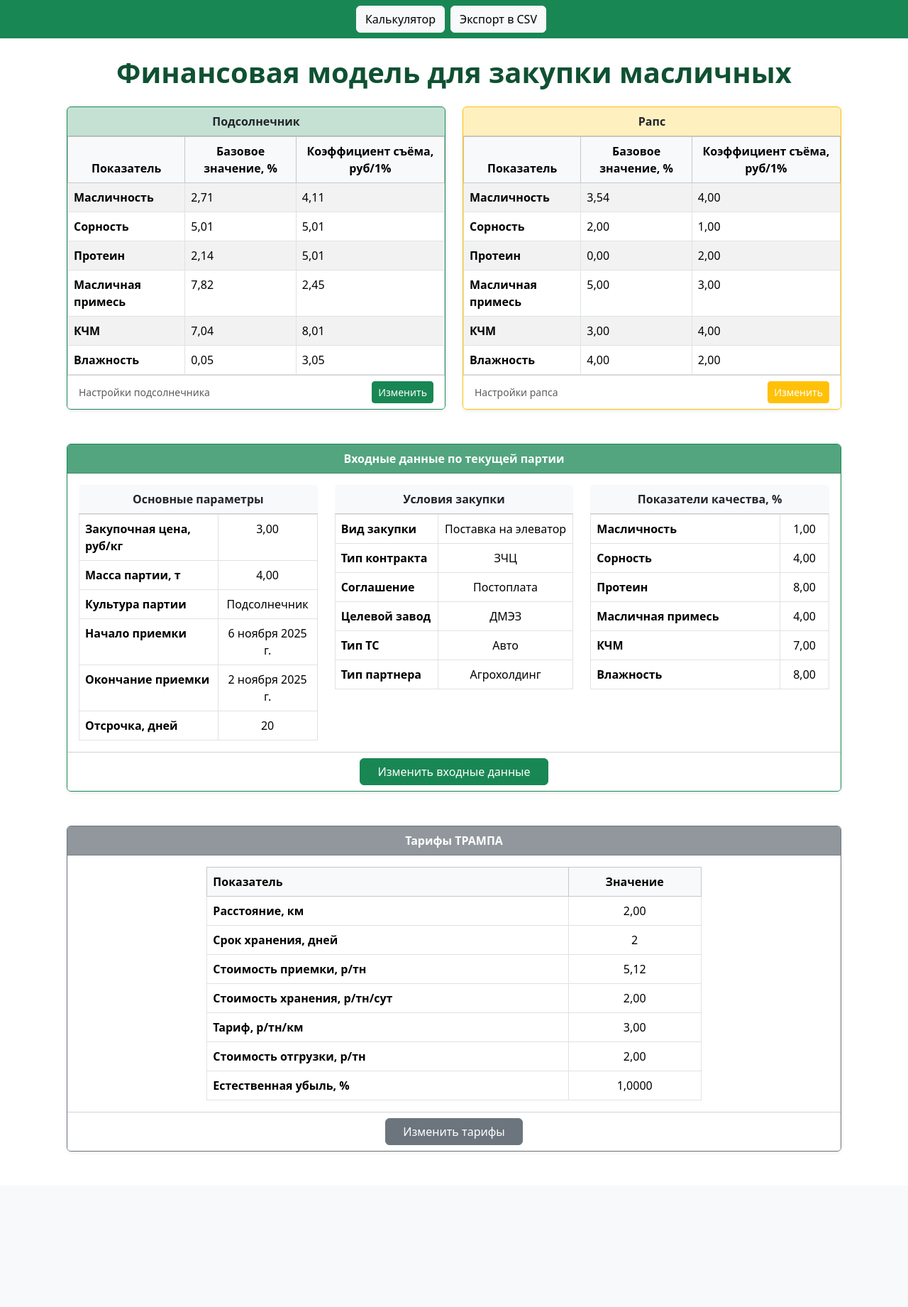
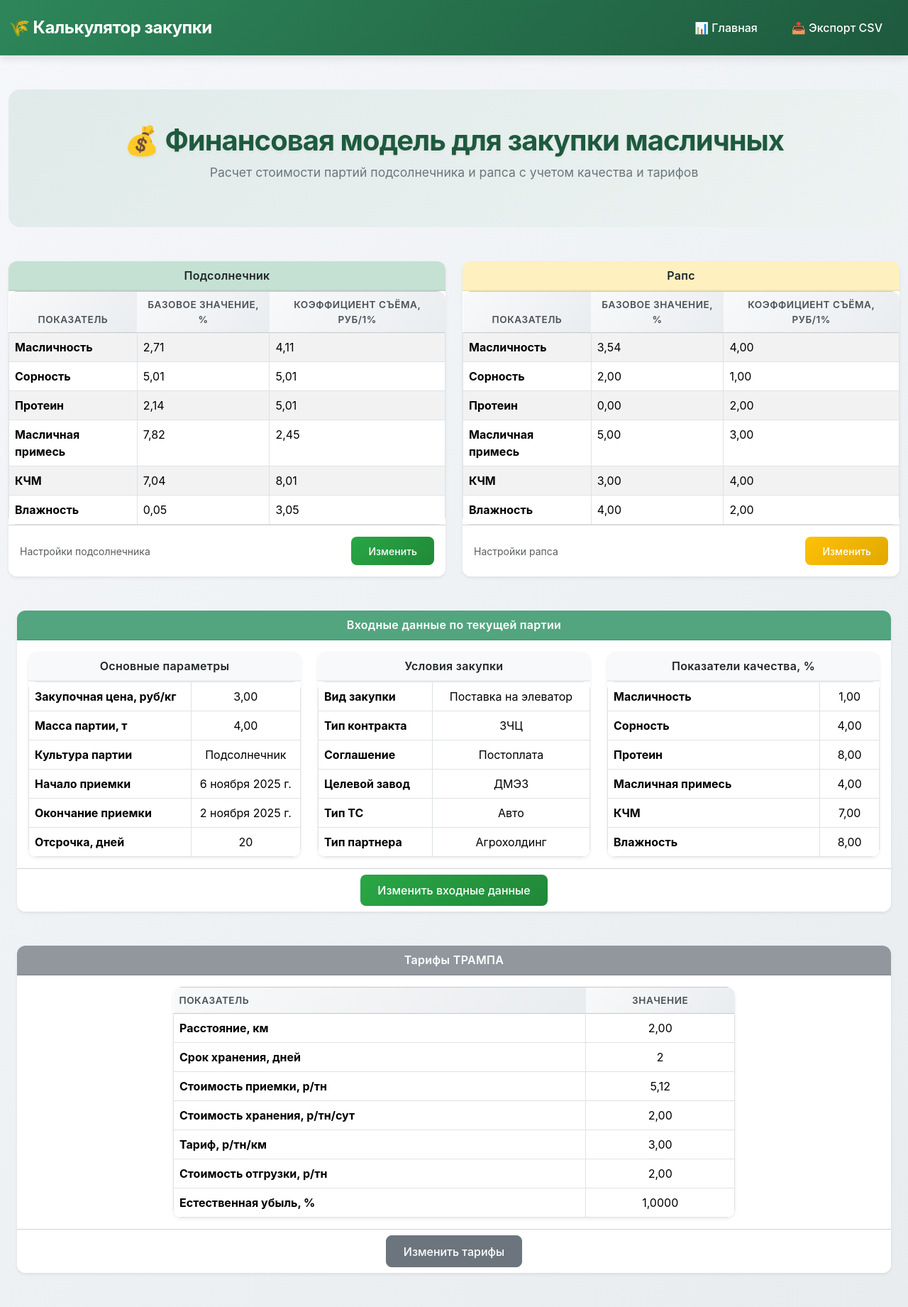
Before and after one commit to orcworker1/purch_calculator, a Django app: page / in a window 1280 px wide. Shown: the whole page at 71% size. Before the commit the page ends 1622 px from the top, so only its background shows below. Run offline with Django 5.2, Linux system fonts and the light colour scheme; data comes from the database, SQL or seed files in the repository; both versions use the stored data as it was after the commit; some libraries are stand-ins or nearby versions.

Commit message:
update design

```diff
--- a/purch_calculator/removal_rates/forms.py
+++ b/purch_calculator/removal_rates/forms.py
@@ -183,7 +183,7 @@ class TariffsForm(forms.ModelForm):
             }),
             'natural_loss_pct': forms.NumberInput(attrs={
                 'class': 'form-control',
-                'step': '1,00',
+                'step': '0.001',
                 'placeholder': 'Введите естественную убыль'
             }),
 
--- a/templates/base.html
+++ b/templates/base.html
@@ -1,24 +1,179 @@
 {% load django_bootstrap5 %}
 {% load static %}
 <!DOCTYPE html>
-<html lang="en">
+<html lang="ru">
 <head>
     <meta charset="UTF-8">
     <meta name="viewport" content="width=device-width, initial-scale=1.0">
-    <title>{% block title %}Калькулятор закупки{% endblock %}</title>
+    <title>{% block title %}Калькулятор закупки масличных{% endblock %}</title>
     {% bootstrap_css %}
+    <style>
+        :root {
+            --primary-color: #2d8659;
+            --primary-dark: #1e5a3e;
+            --primary-light: #e8f5e9;
+            --secondary-color: #6c757d;
+            --accent-color: #ffc107;
+            --success-color: #28a745;
+            --warning-color: #ffc107;
+            --danger-color: #dc3545;
+            --light-bg: #f8f9fa;
+            --border-radius: 12px;
+            --shadow-sm: 0 2px 4px rgba(0,0,0,0.08);
+            --shadow-md: 0 4px 12px rgba(0,0,0,0.1);
+            --shadow-lg: 0 8px 24px rgba(0,0,0,0.12);
+        }
+
+        * {
+            transition: all 0.3s ease;
+        }
+
+        body {
+            background: linear-gradient(135deg, #f5f7fa 0%, #e8ecef 100%);
+            min-height: 100vh;
+            font-family: -apple-system, BlinkMacSystemFont, 'Segoe UI', Roboto, 'Helvetica Neue', Arial, sans-serif;
+        }
+
+        .navbar {
+            background: linear-gradient(135deg, var(--primary-color) 0%, var(--primary-dark) 100%) !important;
+            box-shadow: var(--shadow-md);
+            padding: 1rem 0;
+        }
+
+        .navbar-brand {
+            font-weight: 700;
+            font-size: 1.5rem;
+            letter-spacing: -0.5px;
+        }
+
+        .nav-link {
+            font-weight: 500;
+            padding: 0.5rem 1.25rem !important;
+            border-radius: 8px;
+            margin: 0 0.25rem;
+        }
+
+        .nav-link:hover {
+            background-color: rgba(255, 255, 255, 0.15);
+            transform: translateY(-2px);
+        }
+
+        .card {
+            border: none;
+            border-radius: var(--border-radius);
+            box-shadow: var(--shadow-sm);
+            overflow: hidden;
+            transition: all 0.3s ease;
+        }
+
+        .card:hover {
+            box-shadow: var(--shadow-md);
+            transform: translateY(-4px);
+        }
+
+        .card-header {
+            border-bottom: 2px solid rgba(0,0,0,0.05);
+            font-weight: 600;
+            letter-spacing: 0.3px;
+        }
+
+        .btn {
+            border-radius: 8px;
+            font-weight: 500;
+            padding: 0.6rem 1.5rem;
+            transition: all 0.3s ease;
+        }
+
+        .btn:hover {
+            transform: translateY(-2px);
+            box-shadow: var(--shadow-sm);
+        }
+
+        .btn-success {
+            background: linear-gradient(135deg, var(--success-color) 0%, #218838 100%);
+            border: none;
+        }
+
+        .btn-warning {
+            background: linear-gradient(135deg, var(--warning-color) 0%, #e0a800 100%);
+            border: none;
+        }
+
+        .table {
+            border-radius: var(--border-radius);
+            overflow: hidden;
+        }
+
+        .table thead th {
+            background: linear-gradient(135deg, #f8f9fa 0%, #e9ecef 100%);
+            border: none;
+            font-weight: 600;
+            text-transform: uppercase;
+            font-size: 0.85rem;
+            letter-spacing: 0.5px;
+            color: #495057;
+        }
+
+        .table tbody tr {
+            transition: all 0.2s ease;
+        }
+
+        .table tbody tr:hover {
+            background-color: rgba(45, 134, 89, 0.05);
+            transform: scale(1.01);
+        }
+
+        h1, h2, h3 {
+            font-weight: 700;
+            letter-spacing: -0.5px;
+        }
+
+        .section-title {
+            color: var(--primary-dark);
+            text-shadow: 0 2px 4px rgba(0,0,0,0.05);
+        }
+
+        .container {
+            max-width: 1400px;
+        }
+
+        @media (max-width: 768px) {
+            .card {
+                margin-bottom: 1.5rem;
+            }
+        }
+    </style>
 </head>
 <body>
-    <nav class="navbar navbar-expand-lg bg-success navbar-dark">
-        <div class="container-fluid justify-content-center">
-            <a href="{%url 'index'%}" class="btn btn-light me-2">Калькулятор</a>
-            <a href="{%url 'export_csv'%}" class="btn btn-light me-2">Экспорт в CSV</a>
+    <nav class="navbar navbar-expand-lg navbar-dark">
+        <div class="container">
+            <a class="navbar-brand" href="{% url 'index' %}">
+                🌾 Калькулятор закупки
+            </a>
+            <button class="navbar-toggler" type="button" data-bs-toggle="collapse" data-bs-target="#navbarNav">
+                <span class="navbar-toggler-icon"></span>
+            </button>
+            <div class="collapse navbar-collapse" id="navbarNav">
+                <ul class="navbar-nav ms-auto">
+                    <li class="nav-item">
+                        <a class="nav-link text-white" href="{% url 'index' %}">
+                            📊 Главная
+                        </a>
+                    </li>
+                    <li class="nav-item">
+                        <a class="nav-link text-white" href="{% url 'export_csv' %}">
+                            📥 Экспорт CSV
+                        </a>
+                    </li>
+                </ul>
+            </div>
+        </div>
     </nav>
 
-    <div class="container mt-4">
+    <main class="container mt-5 mb-5">
         {% block content %}
         {% endblock %}
-    </div>
+    </main>
 
     {% bootstrap_javascript %}
 </body>
--- a/templates/index.html
+++ b/templates/index.html
@@ -4,15 +4,26 @@
 {% block content %}
 
 <style>
-  .section-title {
-    color: #0f5132;
-    font-weight: 600;
+  .hero-section {
+    background: linear-gradient(135deg, rgba(45, 134, 89, 0.1) 0%, rgba(232, 245, 233, 0.3) 100%);
+    border-radius: 16px;
+    padding: 3rem 2rem;
+    margin-bottom: 3rem;
+    text-align: center;
   }
 
-  .table caption {
-    caption-side: top;
-    font-weight: 600;
-    color: #0f5132;
+  .section-title {
+    color: var(--primary-dark);
+    font-weight: 700;
+    font-size: 2.5rem;
+    margin-bottom: 0.5rem;
+    letter-spacing: -1px;
+  }
+
+  .section-subtitle {
+    color: var(--secondary-color);
+    font-size: 1.1rem;
+    font-weight: 400;
   }
 
   .card-action {
@@ -20,13 +31,29 @@
     justify-content: space-between;
     align-items: center;
     gap: 0.75rem;
+    padding: 1rem;
+    background: rgba(248, 249, 250, 0.8);
+  }
+
+  .stats-card {
+    background: white;
+    border-left: 4px solid var(--primary-color);
+  }
+
+  .icon-badge {
+    font-size: 1.5rem;
+    margin-right: 0.5rem;
   }
 </style>
 
-<section class="container mt-4">
-  <h1 class="text-center mb-4 section-title">
-    Финансовая модель для закупки масличных
+<div class="hero-section">
+  <h1 class="section-title">
+    💰 Финансовая модель для закупки масличных
   </h1>
+  <p class="section-subtitle">
+    Расчет стоимости партий подсолнечника и рапса с учетом качества и тарифов
+  </p>
+</div>
 
   <div class="row g-4">
     <div class="col-md-6">
```
Also changed, not shown: db.sqlite3.
